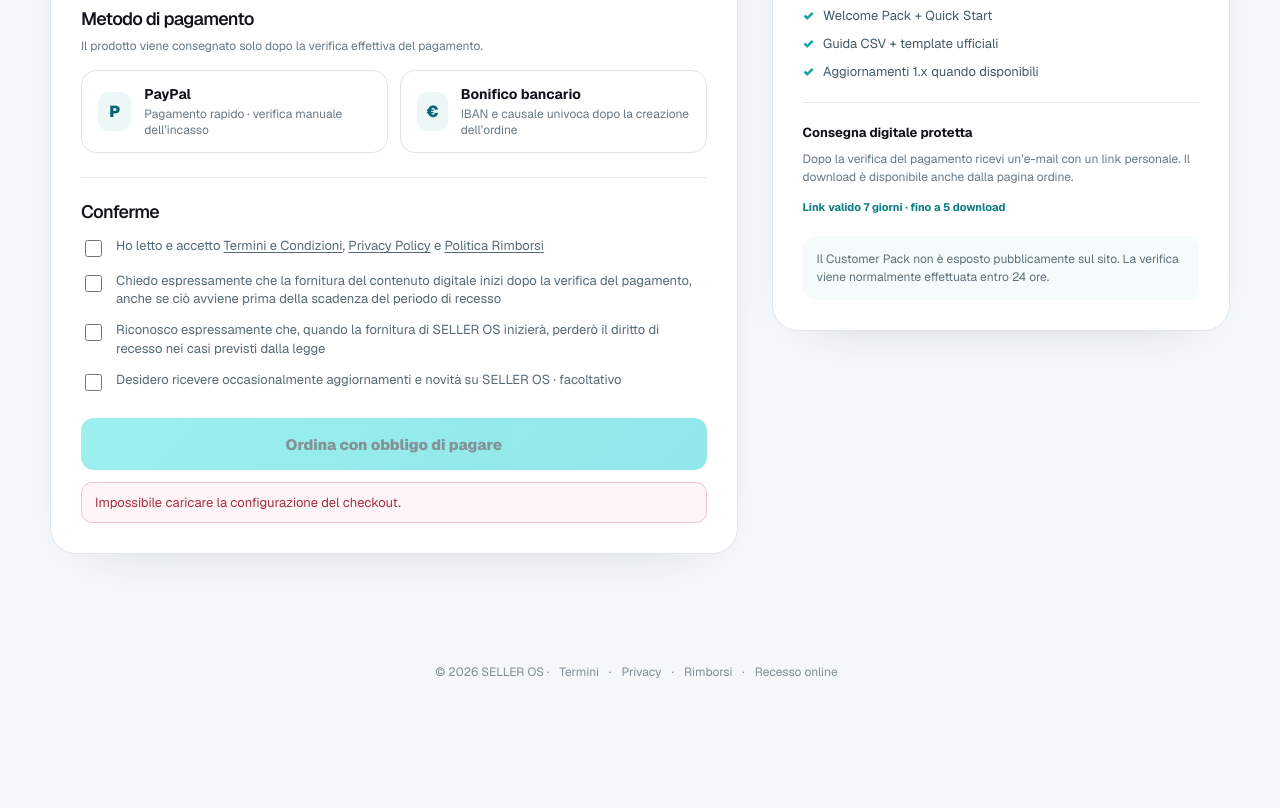
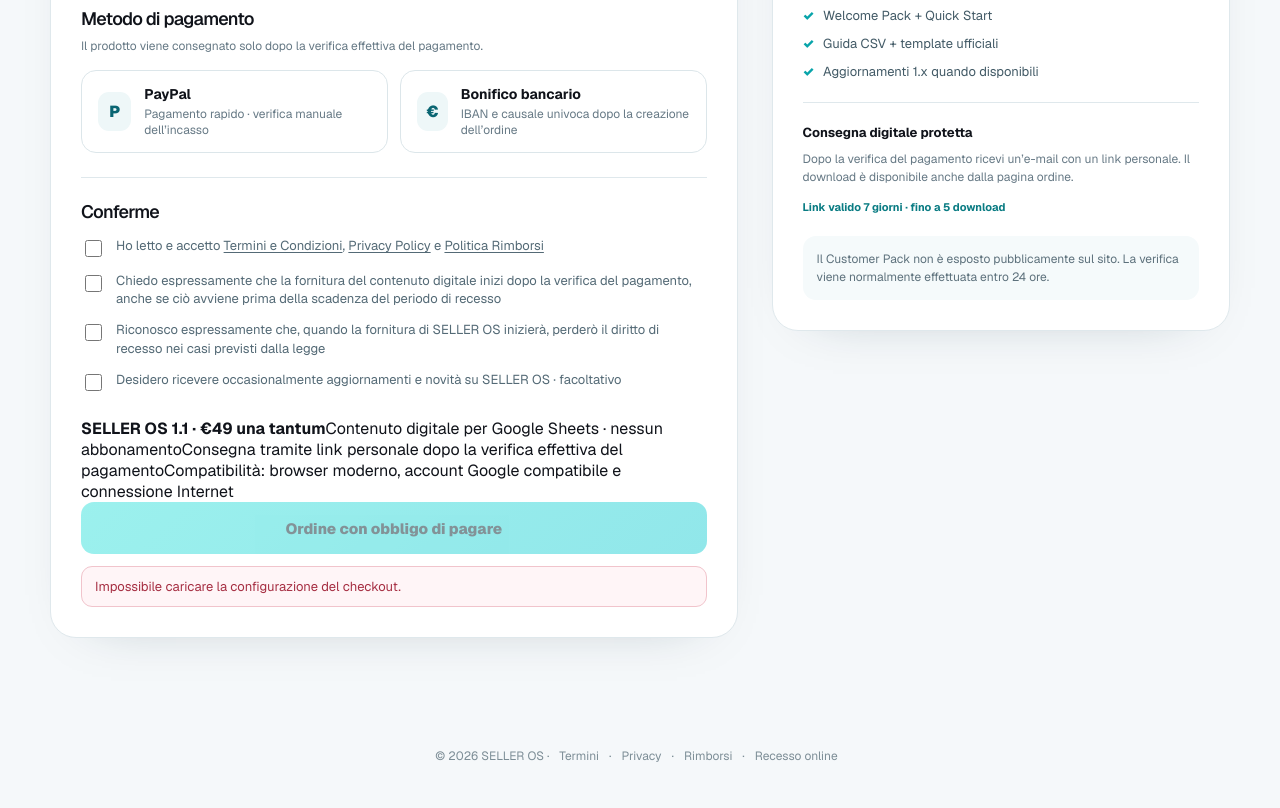
Before and after one commit to maffeuomosky-rgb/seller-os-site, a website: page checkout.html in a window 1280 px wide. Shown: the part 756-1564 px from the top of the page. Before the commit the page ends 1480 px from the top, so only its background shows below. Drawn offline with Linux system fonts and the light colour scheme; no server answers.

Commit message:
feat: add pre-order summary and explicit payment-obligation button

```diff
--- a/checkout.html
+++ b/checkout.html
@@ -4,6 +4,6 @@
 <form id="checkout-form" novalidate><div class="co-section"><h2>I tuoi dati</h2><p class="co-section-note">Useremo questi dati solo per gestire ordine, pagamento, consegna e assistenza.</p><div class="co-field-grid"><div class="co-field"><label for="firstName">Nome</label><input id="firstName" name="firstName" autocomplete="given-name" maxlength="70" required></div><div class="co-field"><label for="lastName">Cognome</label><input id="lastName" name="lastName" autocomplete="family-name" maxlength="70" required></div><div class="co-field full"><label for="email">E-mail di consegna</label><input id="email" name="email" type="email" autocomplete="email" maxlength="254" required><small>Il link personale per scaricare SELLER OS verrà inviato qui</small></div><div class="co-field full"><label for="emailConfirm">Conferma e-mail</label><input id="emailConfirm" name="emailConfirm" type="email" autocomplete="email" maxlength="254" required></div></div><div class="hp" aria-hidden="true"><label>Website<input name="website" tabindex="-1" autocomplete="off"></label></div></div>
 <div class="co-section"><h2>Metodo di pagamento</h2><p class="co-section-note">Il prodotto viene consegnato solo dopo la verifica effettiva del pagamento.</p><div class="co-methods"><div class="co-method"><input id="pay-paypal" type="radio" name="paymentMethod" value="paypal"><label for="pay-paypal"><span class="co-method-icon">P</span><span><strong>PayPal</strong><small>Pagamento rapido · verifica manuale dell’incasso</small></span></label></div><div class="co-method"><input id="pay-bank" type="radio" name="paymentMethod" value="bank"><label for="pay-bank"><span class="co-method-icon">€</span><span><strong>Bonifico bancario</strong><small>IBAN e causale univoca dopo la creazione dell’ordine</small></span></label></div></div></div>
 <div class="co-section"><h2>Conferme</h2><div class="co-consents"><label class="co-check"><input id="consentTerms" type="checkbox" required><span>Ho letto e accetto <a href="termini.html" target="_blank">Termini e Condizioni</a>, <a href="privacy.html" target="_blank">Privacy Policy</a> e <a href="rimborsi.html" target="_blank">Politica Rimborsi</a></span></label><label class="co-check"><input id="consentImmediate" type="checkbox" required><span>Chiedo espressamente che la fornitura del contenuto digitale inizi dopo la verifica del pagamento, anche se ciò avviene prima della scadenza del periodo di recesso</span></label><label class="co-check"><input id="consentWithdrawalLoss" type="checkbox" required><span>Riconosco espressamente che, quando la fornitura di SELLER OS inizierà, perderò il diritto di recesso nei casi previsti dalla legge</span></label><label class="co-check"><input id="marketing" type="checkbox"><span>Desidero ricevere occasionalmente aggiornamenti e novità su SELLER OS · facoltativo</span></label></div></div>
-<button id="continue-btn" class="co-primary" type="submit" disabled>Ordina con obbligo di pagare</button><div id="checkout-error" class="co-error" role="alert"></div></form><div id="payment-area" class="co-status" aria-live="polite"></div></section>
+<div class="co-order-review" aria-label="Riepilogo prima dell'ordine"><strong>SELLER OS 1.1 · €49 una tantum</strong><span>Contenuto digitale per Google Sheets · nessun abbonamento</span><span>Consegna tramite link personale dopo la verifica effettiva del pagamento</span><span>Compatibilità: browser moderno, account Google compatibile e connessione Internet</span></div><button id="continue-btn" class="co-primary" type="submit" disabled>Ordine con obbligo di pagare</button><div id="checkout-error" class="co-error" role="alert"></div></form><div id="payment-area" class="co-status" aria-live="polite"></div></section>
 <aside class="co-card co-summary"><div class="co-summary-visual co-summary-box"><img src="assets/landing-inline-09.webp" alt="Cofanetto digitale SELLER OS 1.1" width="1074" height="1370"></div><div class="co-summary-product"><div><span class="co-kicker">SELLER OS 1.1</span><h2>Control center per venditori online</h2><p>Licenza personale · pagamento una tantum</p></div></div><div class="co-price"><span>Totale</span><div><strong>€49</strong><del>€79</del></div></div><div class="co-includes"><div><i>✓</i> SELLER OS 1.1</div><div><i>✓</i> Welcome Pack + Quick Start</div><div><i>✓</i> Guida CSV + template ufficiali</div><div><i>✓</i> Aggiornamenti 1.x quando disponibili</div></div><div class="co-delivery-box"><strong>Consegna digitale protetta</strong><p>Dopo la verifica del pagamento ricevi un’e-mail con un link personale. Il download è disponibile anche dalla pagina ordine.</p><span>Link valido 7 giorni · fino a 5 download</span></div><div class="co-secure">Il Customer Pack non è esposto pubblicamente sul sito. La verifica viene normalmente effettuata entro 24 ore.</div></aside></div></main>
 <footer class="co-footer">© 2026 SELLER OS · <a href="termini.html">Termini</a> · <a href="privacy.html">Privacy</a> · <a href="rimborsi.html">Rimborsi</a> · <a href="recesso.html">Recesso online</a></footer></div><script type="module" src="checkout.js"></script></body></html>
```
